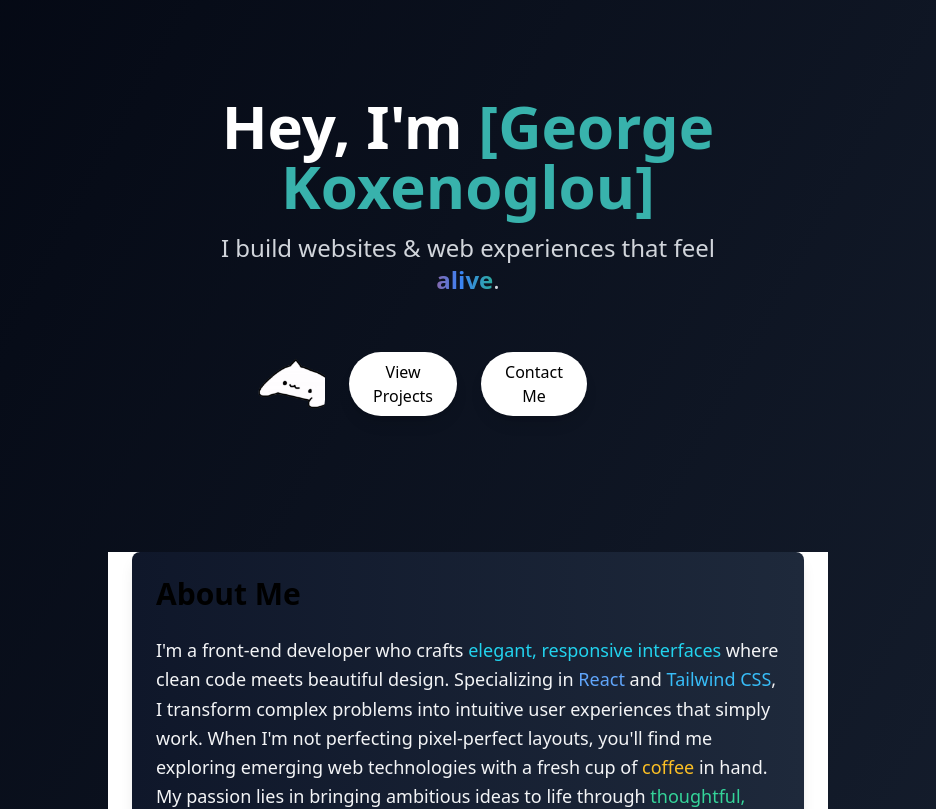
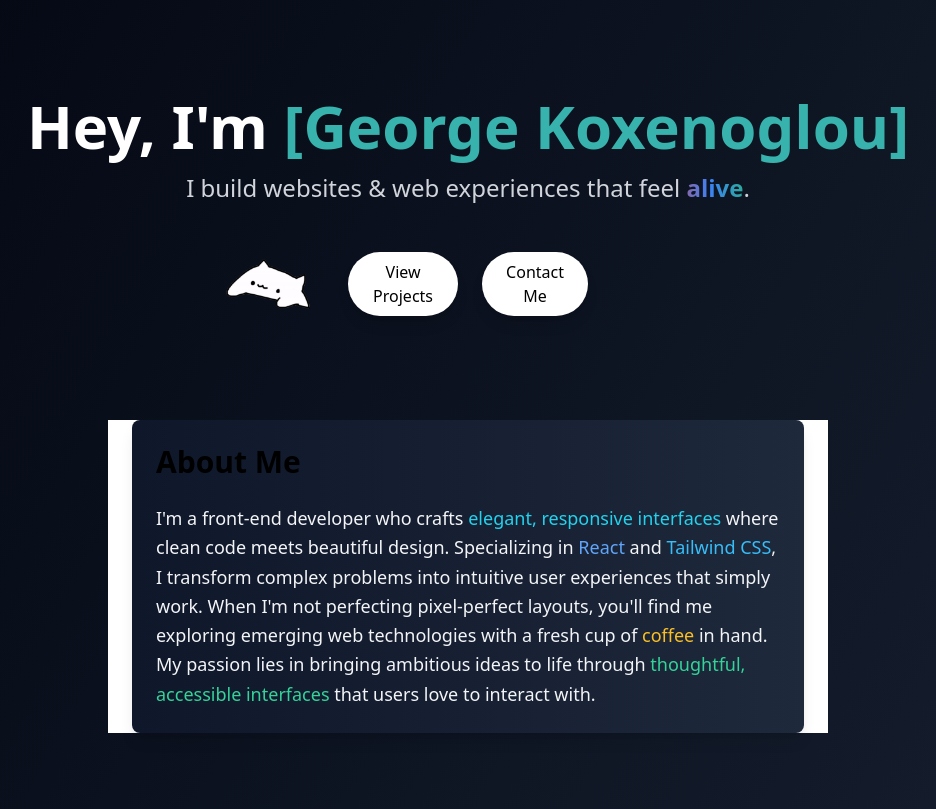
Before and after one commit to GeoKoxe/portfolio-website, a React (Create React App) app: page / in a window 1280 px wide. Shown: the top 809 px of the page, without its empty margins (172-1108 px from the left). Built offline with nearby package versions, Linux system fonts and the light colour scheme.

Commit message:
changes#5

```diff
--- a/src/App.jsx
+++ b/src/App.jsx
@@ -8,68 +8,80 @@ import { Link } from "react-scroll";
 
 export default function App() {
   return (
-    <main className="min-h-screen bg-gradient-to-br from-gray-950 to-slate-800 text-white font-sans">
-      {/* HERO SECTION */}
-      <section className="pt-24 pb-8 px-4 max-w-screen-md mx-auto text-center flex flex-col items-center justify-center">
+    <main
+      className="min-h-screen bg-gradient-to-br from-gray-950 to-slate-800 text-white font-sans overflow-x-hidden"
+      // Added overflow-x-hidden here to prevent horizontal scroll
+    >
+      <section className="flex flex-col items-center justify-center text-center pt-24 pb-0 px-4 relative overflow-visible">
         <motion.h1
           initial={{ opacity: 0, y: -50 }}
           animate={{ opacity: 1, y: 0 }}
           transition={{ duration: 1 }}
-          className="text-4xl sm:text-5xl md:text-6xl font-bold mb-4"
+          className="text-5xl md:text-6xl font-bold mb-4"
         >
           Hey, I'm <span className="text-teal-500">[George Koxenoglou]</span>
         </motion.h1>
-
         <motion.p
           initial={{ opacity: 0, y: -50 }}
           animate={{ opacity: 1, y: 0 }}
           transition={{ duration: 1, delay: 0.2 }}
-          className="text-lg sm:text-xl md:text-2xl text-gray-300 mb-8 max-w-lg mx-auto"
+          className="text-xl md:text-2xl text-gray-300 mb-6 max-w-xl mx-auto"
+          // Added max-w-xl + mx-auto to limit text width on mobile
         >
           I build websites & web experiences that feel{" "}
-          <span className="text-2xl font-semibold bg-gradient-to-r bg-clip-text text-transparent from-red-500 via-blue-500 to-green-500 animate-text">
+          <span className="text-2xl font-semibold bg-gradient-to-r bg-clip-text  text-transparent from-red-500 via-blue-500 to-green-500 animate-text">
             alive
           </span>
           .
         </motion.p>
-
         <motion.div
           initial={{ opacity: 0, y: -50 }}
           animate={{ opacity: 1, y: 0 }}
           transition={{ duration: 1, delay: 0.4 }}
-          className="flex flex-col sm:flex-row items-center justify-center gap-6 w-full max-w-md mx-auto"
+          className="flex flex-col sm:flex-row gap-6 items-center justify-center w-full max-w-lg mx-auto"
+          // Changed to flex-col on mobile, flex-row on sm+ and max width with mx-auto
         >
           <div
-            className="bg-cover rounded-full w-20 h-20 sm:w-28 sm:h-28 pointer-events-none"
+            className="bg-cover rounded-full w-20 h-20 sm:w-28 sm:h-28 pointer-events-none flex-shrink-0 max-w-full"
             style={{
               backgroundImage: "url('/bongocat1.png')",
+              // Removed left, bottom, transform styles to prevent overflow
             }}
           ></div>
-
-          <Link to="projects" smooth={true} duration={120} offset={-70}>
-            <button className="relative px-6 py-2 rounded-full text-black font-medium shadow-lg bg-white overflow-hidden group">
+          <Link
+            to="projects"
+            smooth={true}
+            duration={120}
+            offset={-70}
+            className="w-full sm:w-auto"
+          >
+            <button className="relative px-6 py-2 rounded-full text-black font-medium shadow-lg bg-white overflow-hidden group w-full sm:w-auto">
               <span className="absolute inset-0 bg-gradient-to-r from-red-500 via-blue-500 to-green-500 transform scale-x-0 opacity-0 group-hover:scale-x-100 group-hover:opacity-100 transition-all duration-700 ease-in-out origin-bottom"></span>
               <span className="relative z-10">View Projects</span>
             </button>
           </Link>
-
-          <Link to="contact" smooth={true} duration={120} offset={-70}>
-            <button className="relative px-6 py-2 rounded-full text-black font-medium shadow-lg bg-white overflow-hidden group">
+          <Link
+            to="contact"
+            smooth={true}
+            duration={120}
+            offset={-70}
+            className="w-full sm:w-auto"
+          >
+            <button className="relative px-6 py-2 rounded-full text-black font-medium shadow-lg bg-white overflow-hidden group w-full sm:w-auto">
               <span className="absolute inset-0 bg-gradient-to-r from-red-500 via-blue-500 to-green-500 transform scale-x-0 opacity-0 group-hover:scale-x-100 group-hover:opacity-100 transition-all duration-700 ease-in-out origin-bottom"></span>
               <span className="relative z-10">Contact Me</span>
             </button>
           </Link>
-
           <div
-            className="bg-cover rounded-full w-20 h-20 sm:w-28 sm:h-28 pointer-events-none"
+            className="bg-cover rounded-full w-20 h-20 sm:w-28 sm:h-28 pointer-events-none flex-shrink-0 max-w-full"
             style={{
               backgroundImage: "url('')",
+              // Removed positioning styles to avoid overflow
             }}
           ></div>
         </motion.div>
       </section>
 
-      {/* DEVELOPER BIO */}
       <motion.div
         initial={{ opacity: 0, y: -50 }}
         animate={{ opacity: 1, y: 0 }}
@@ -80,16 +92,14 @@ export default function App() {
         </section>
       </motion.div>
 
-      {/* PROJECTS */}
       <section id="projects" className="px-6 py-20 bg-gray-800">
         <motion.div
           initial={{ opacity: 0, y: -50 }}
           animate={{ opacity: 1, y: 0 }}
           transition={{ duration: 1, delay: 0.4 }}
-          className="max-w-5xl mx-auto"
         >
           <h2 className="text-3xl font-semibold mb-10 text-center">Projects</h2>
-          <div className="grid grid-cols-1 md:grid-cols-2 gap-8">
+          <div className="grid grid-cols-1 md:grid-cols-2 gap-8 max-w-5xl mx-auto">
             {projects.map((project, index) => (
               <div
                 key={index}
@@ -101,7 +111,8 @@ export default function App() {
                   href={project.codeLink}
                   target="_blank"
                   rel="noopener noreferrer"
-                  className="text-primary underline"
+                  className="text-primary underline break-words"
+                  // break-words to avoid long URLs breaking layout
                 >
                   Let's see it!
                 </a>
@@ -111,7 +122,6 @@ export default function App() {
         </motion.div>
       </section>
 
-      {/* SKILLS */}
       <motion.div
         initial={{ opacity: 0, y: -50 }}
         animate={{ opacity: 1, y: 0 }}
@@ -129,7 +139,8 @@ export default function App() {
                 <img
                   src={skill.icon}
                   alt={skill.title}
-                  className="px-20 w-md object-center mx-auto"
+                  className="px-10 sm:px-20 w-full max-w-[80px] object-contain mx-auto"
+                  // constrained max-width, centered and responsive image
                 />
               </div>
             ))}
@@ -137,7 +148,6 @@ export default function App() {
         </section>
       </motion.div>
 
-      {/* CONTACT */}
       <motion.div
         initial={{ opacity: 0, y: -50 }}
         animate={{ opacity: 1, y: 0 }}
@@ -148,7 +158,8 @@ export default function App() {
           <p className="text-gray-400 mb-4">
             Got a project or want to collaborate? Let's talk!
           </p>
-          <div className="flex justify-center gap-6 text-gray-300">
+          <div className="flex justify-center gap-6 text-gray-300 flex-wrap">
+            {/* Added flex-wrap to prevent overflow on small screens */}
             <a href="tel:+306983650338" className="hover:text-white">
               <Phone />
             </a>
@@ -175,7 +186,6 @@ export default function App() {
         </section>
       </motion.div>
 
-      {/* FOOTER */}
       <footer className="text-center py-6 text-sm text-gray-600">
         <motion.div
           initial={{ opacity: 0, y: -50 }}
```
